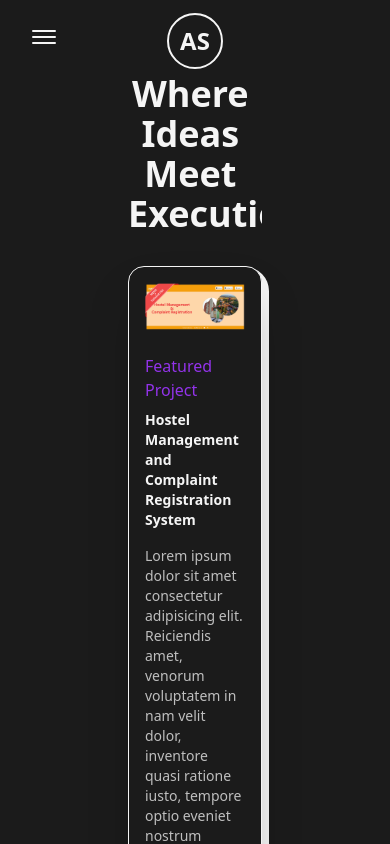
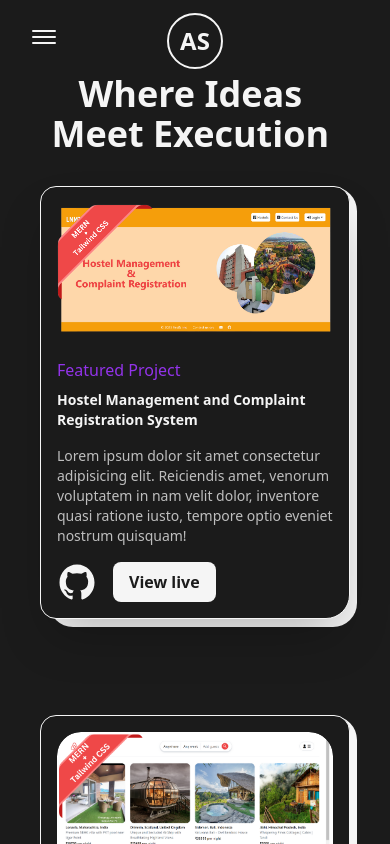
Before and after one commit to AryanShah874/Me, a React (Vite) app: page /projects in a window 390 px wide. Shown: the top 844 px of the page. Built offline with nearby package versions, Linux system fonts and the light colour scheme.

Commit message:
bug fixes

```diff
--- a/src/pages/About.jsx
+++ b/src/pages/About.jsx
@@ -11,7 +11,7 @@ const AnimateNumber = ({ number }) => {
   const ref=useRef(null);
 
   const motionValue = useMotionValue(0);  //similar to useState
-  const springValue = useSpring(motionValue, { duration: 3000 });  //a motion value that animates to the provided value
+  const springValue = useSpring(motionValue, { duration: 8000 });  //a motion value that animates to the provided value
   const isInView=useInView(ref, {once: true}); //a hook that returns true if the element is in view
 
   useEffect(() => {
--- a/src/pages/Projects.jsx
+++ b/src/pages/Projects.jsx
@@ -26,7 +26,7 @@ const Projects = () => {
       <TransitionEffect />
 
       <main className="flex flex-col items-center justify-center w-full">
-        <div className="w-full h-full inline-block z-0 bg-light dark:bg-dark p-32 pt-0">
+        <div className="w-full h-full inline-block z-0 bg-light dark:bg-dark p-32 pt-0 md:px-10">
           <AnimatedText text="Where Ideas meet execution" className="mb-10 lg:!text-7xl sm:mb-8 sm:!text-6xl xs:!text-4xl" />
 
           <div className="grid grid-cols-12 gap-24 gap-y-32 xl:gap-x-16 lg:gap-x-8 md:gap-y-24 sm:gap-x-0">
```
